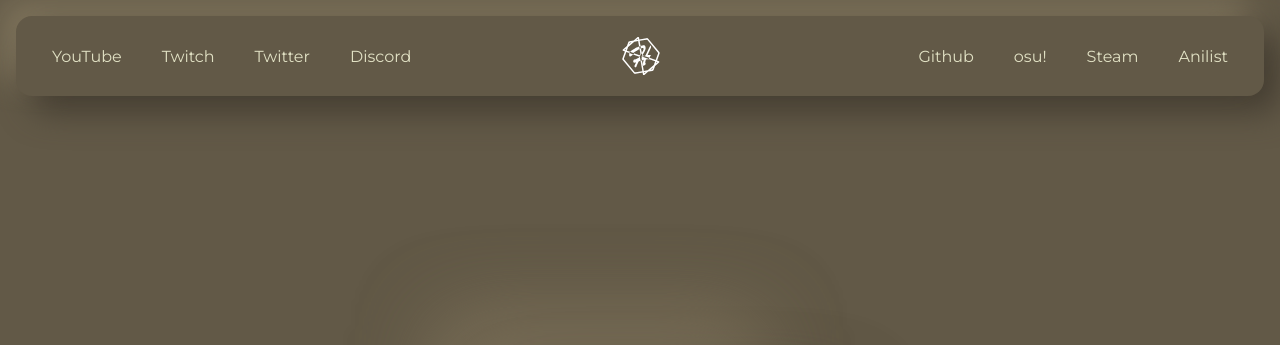
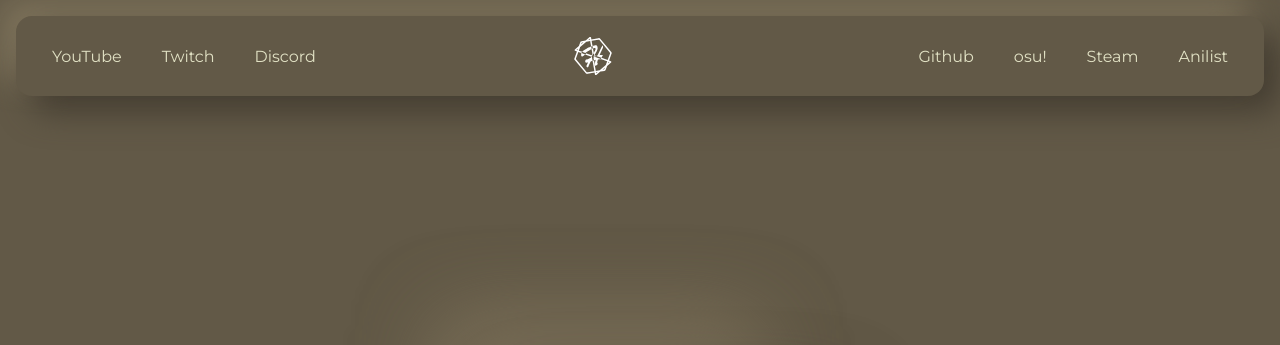
Before and after one commit to Hexality/hexality.github.io, a website: page index.html in a window 1280 px wide. Shown: the top 345 px of the page. Drawn offline with nearby package versions, Linux system fonts and the light colour scheme.

Commit message:
Update index.html

```diff
--- a/index.html
+++ b/index.html
@@ -231,9 +231,6 @@
                         <a onclick="window.open('https://twitch.tv/HexalityLP','_blank')" class="nav-link">Twitch</a>
                     </li>
                     <li>
-                        <a onclick="window.open('https://twitter.com/HexalityM','_blank')" class="nav-link">Twitter</a>
-                    </li>
-                    <li>
                         <a onclick="window.open('https://discord.com/users/422274807732633604','_blank')" class="nav-link">Discord</a>
                     </li>
                 </ul>
```
